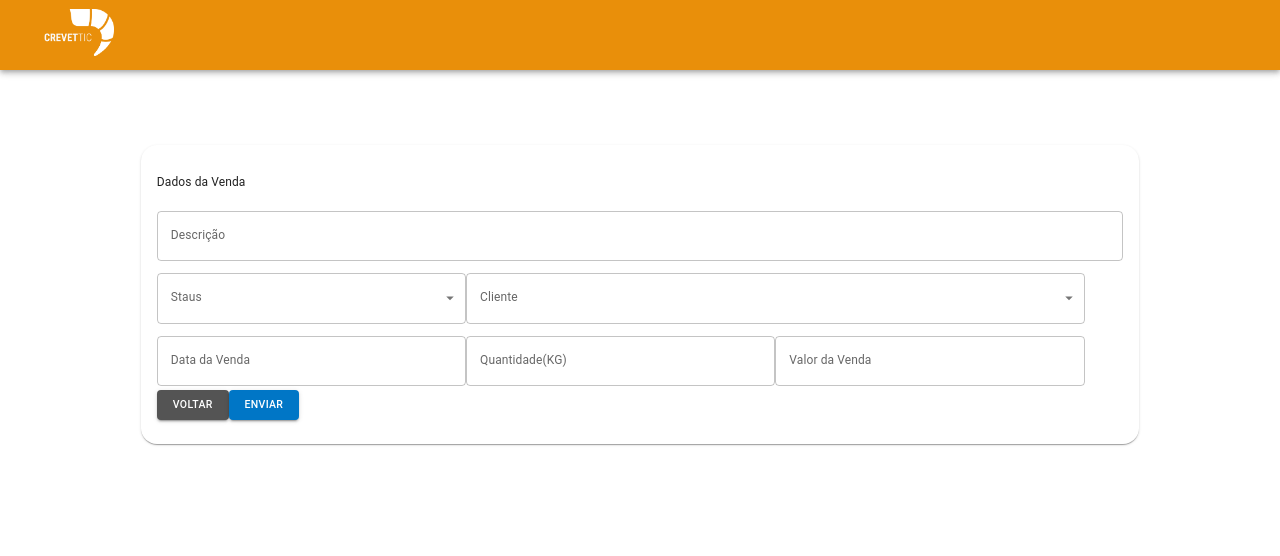
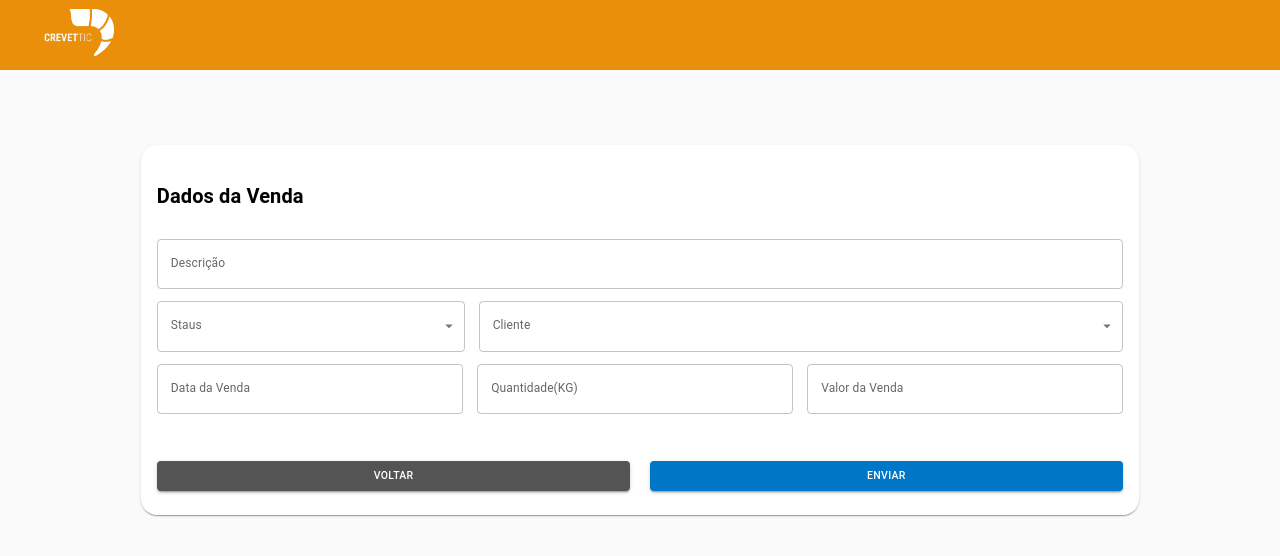
Before and after one commit to JosediO/Crevettic-, a React (Create React App) app: page / in a window 1280 px wide. Shown: the top 556 px of the page. Built offline with nearby package versions, Linux system fonts and the light colour scheme.

Commit message:
styles bug fix

```diff
--- a/src/Components/Formulario/Formulario.css
+++ b/src/Components/Formulario/Formulario.css
@@ -41,36 +41,14 @@
   gap: 14px;
 }
 
-.venda {
-  width: 33.3%;
-}
-
-.peso {
-  width: 33.3%;
-}
-
-.preco {
-  width: 33.3%;
-}
-
 .btnInputs {
   display: flex;
   justify-content: space-between;
   flex-direction: row-reverse;
-  margin-top: 14px;
+  margin-top: 25px;
 }
 
 .btn {
   width: 49%;
   border-radius: 5px;
 }
-
-@media screen and (max-width: 500px) {
-  .status {
-    width: 33%;
-  }
-
-  .cliente {
-    width: 67%;
-  }
-}
--- a/src/Components/Formulario/Formulario.js
+++ b/src/Components/Formulario/Formulario.js
@@ -8,6 +8,7 @@ import {
   CardContent,
   MenuItem,
 } from "@mui/material";
+import "./Formulario.css";
 
 const Formulario = () => {
   return (
@@ -67,6 +68,7 @@ const Formulario = () => {
                   )}
                 </Field>
                 <br />
+                <div className="line2">
                   <Field name="status">
                     {({ field }) => (
                       <TextField
@@ -87,7 +89,7 @@ const Formulario = () => {
                   <Field name="client">
                     {({ field }) => (
                       <TextField
-                      sx={{ width: "64%" }}
+                        className="cliente"
                         {...field}
                         label="Cliente"
                         select
@@ -101,6 +103,8 @@ const Formulario = () => {
                       </TextField>
                     )}
                   </Field>
+                </div>
+                <div className="line3">
                   <Field name="dateOfsell">
                     {({ field }) => (
                       <TextField
@@ -117,7 +121,7 @@ const Formulario = () => {
                   <Field name="weight">
                     {({ field }) => (
                       <TextField
-                      sx={{ width: "32%" }}
+                        sx={{ width: "33%" }}
                         {...field}
                         label="Quantidade(KG)"
                         margin="dense"
@@ -130,7 +134,7 @@ const Formulario = () => {
                   <Field name="budget">
                     {({ field }) => (
                       <TextField
-                      sx={{ width: "32%" }}
+                        sx={{ width: "33%" }}
                         {...field}
                         label="Valor da Venda"
                         margin="dense"
@@ -140,14 +144,21 @@ const Formulario = () => {
                       />
                     )}
                   </Field>
-
+                </div>
                 <br />
-                <Button variant="contained" color="secondary">
+                <div className="btnInputs">
+                  <Button
+                    className="btn"
+                    type="submit"
+                    variant="contained"
+                    color="primary"
+                  >
+                    Enviar
+                  </Button>
+                  <Button className="btn" variant="contained" color="secondary">
                     Voltar
                   </Button>
-                <Button type="submit" variant="contained" color="primary">
-                  Enviar
-                </Button>
+                </div>
               </Form>
             )}
           </Formik>
```
Lines whose indentation alone changed are shown as unchanged.
